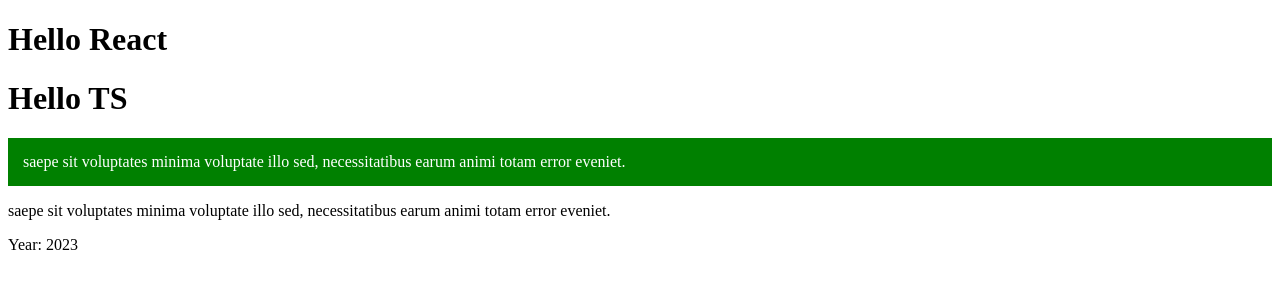
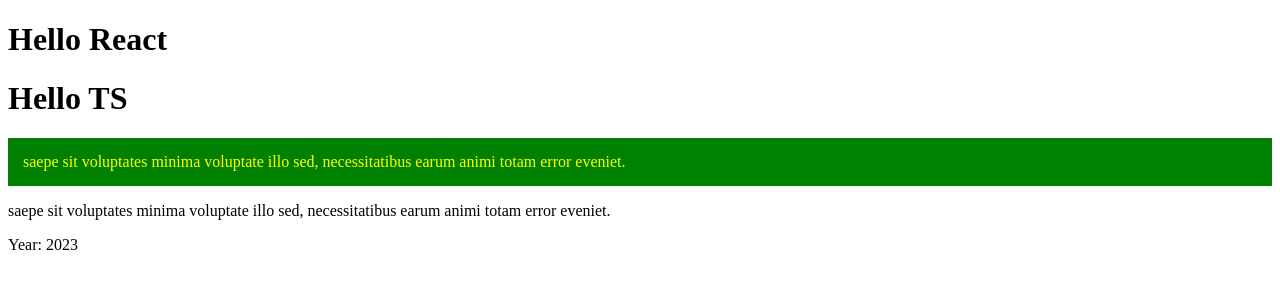
Before and after one commit to Timo-unic/REACT-2710, a React (Create React App) app: page / in a window 1280 px wide. Shown: the top 300 px of the page. Built offline with nearby package versions, Linux system fonts and the light colour scheme.

Commit message:
add variable in style

```diff
--- a/src/Content.tsx
+++ b/src/Content.tsx
@@ -4,9 +4,10 @@ type Props = {
     year: number
 }
 export const Content = (props: Props) => {
+  let data = true
   return  <>
   <p style={{
-    color: 'white',
+    color: data ? 'yellow' : 'white',
     background: 'green',
     padding: '15px',
 
```
Also changed, not shown: src/Content.css (added).
